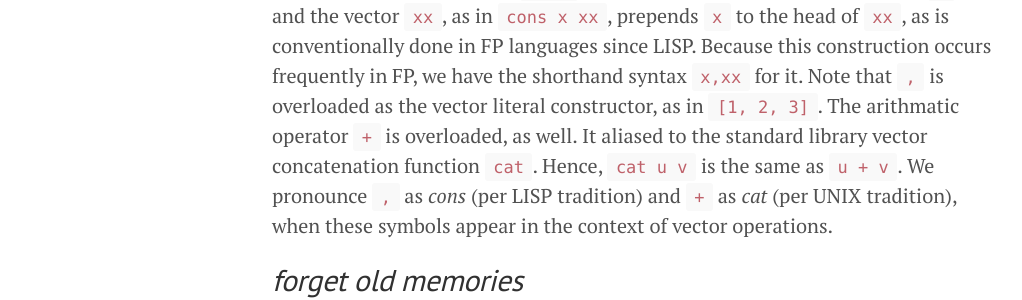
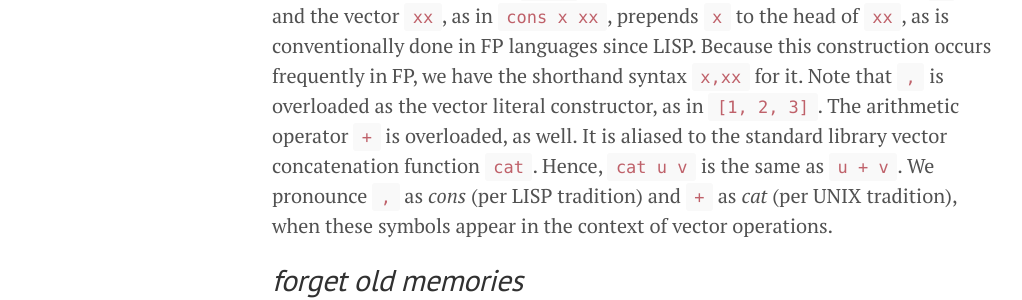
Before and after one commit to amenzwa/amenzwa.github.io, a Jekyll site: the page built from stem/PL/FortranModernisation.md, in a window 1280 px wide and 900 px high, scrolled down 22958 px. Shown: the part 168-468 px from the top of the window, without its empty margins (8-1030 px from the left). Built offline with Jekyll 4.4.1, drawn with Linux system fonts in a browser that asks for light colours; our own code applies the rules of GitHub Pages for plain Markdown files; formulas are drawn with MathJax 3; some of the changed text lies outside the part shown.

Commit message:
correct type alias syntax

````diff
--- a/stem/PL/FortranModernisation.md
+++ b/stem/PL/FortranModernisation.md
@@ -257,7 +257,7 @@ recursive function qsort(x) result(y)
 
 In this `qsort` implementation, the formal parameter `[]` in the first clause pattern matches an empty vector argument. Since a sorted version of an empty vector is just an empty vector, the first clause simply returns the value `[]`. The formal parameter `x,xx` in the second clause pattern matches a non-empty vector argument, with the variable `x` bound to the first element, and the variable `xx` bound to the rest of the elements. The `[l | l ← xx, l < x]` is the vector comprehension syntax that is an analogue of the $L =$ {$ l \mid l ∈ X, l \lt x$} [set comprehension](https://en.wikipedia.org/wiki/Set-builder_notation) notation in mathematics. This phrase dynamically constructs a vector that holds the filtered elements of `xx` that are less than the pivot element `x`. Likewise, the vector `[g | g ← xx, g ≥ x]`, or its analogue the set $G = ${$g \mid g ∈ X, g \ge x$}, holds the filtered elements of `xx` that are greater than or equal to `x`. Then, the sorted lesser vector, the singleton vector  `[x]` that contains the pivot element `x`, and the sorted greater vector are concatenated into the resultant vector using the `+` operator, and this result is returned from the second clause. This version of `qsort` reads like a mathematical description of the algorithm. Proximity to mathematical discourse, not hardware bits, is the driving force behind FP languages. And a scientific DSL, like Fortran, should adopt this design.
 
-In the `x,xx` syntax above, the operator `,` is aliased to the standard library vector constructor function `cons`. Applying this function to the element `x` and the vector `xx`, as in `cons x xx`, prepends `x` to the head of `xx`, as is conventionally done in FP languages since LISP. Because this construction occurs frequently in FP, we have the shorthand syntax `x,xx` for it. Note that `,` is overloaded as the vector literal constructor, as in `[1, 2, 3]`. The arithmatic operator `+` is overloaded, as well. It aliased to the standard library vector concatenation function `cat`. Hence, `cat u v` is the same as `u + v`. We pronounce `,` as *cons* (per LISP tradition) and `+`  as *cat* (per UNIX tradition), when these symbols appear in the context of vector operations.
+In the `x,xx` syntax above, the operator `,` is aliased to the standard library vector constructor function `cons`. Applying this function to the element `x` and the vector `xx`, as in `cons x xx`, prepends `x` to the head of `xx`, as is conventionally done in FP languages since LISP. Because this construction occurs frequently in FP, we have the shorthand syntax `x,xx` for it. Note that `,` is overloaded as the vector literal constructor, as in `[1, 2, 3]`. The arithmetic operator `+` is overloaded, as well. It is aliased to the standard library vector concatenation function `cat`. Hence, `cat u v` is the same as `u + v`. We pronounce `,` as *cons* (per LISP tradition) and `+`  as *cat* (per UNIX tradition), when these symbols appear in the context of vector operations.
 
 ## *forget old memories*
 
@@ -635,7 +635,7 @@ There is a finer point about the way the standard library defines the primitive
 Next, using the `Matrix` dependent type from the standard library, we can define a $2 \times 3$ matrix of $\mathbb{R}$-typed elements that are automatically initialised to $0.0$, as follows.
 
 ```
-Matrix 𝛼 (m, n : ℕ) : [𝛼 m n]
+[𝛼 m n] : Matrix 𝛼 (m, n : ℕ)
 
 y = [ℝ 2 3] ## elements automatically initialised to 0.0
 ```
@@ -736,7 +736,7 @@ But unlike Fortran that uses arrays exclusively and unlike other FP languages th
 ***vectors***—A vector is a fixed-size 1D sequence of values. The `Vector` dependent type is defined in the standard library. It is parameterised with a type parameter $𝛼$ and it is indexed with size `n`. A zero-size vector, written `[]`, is like the empty list in other FP languages. A zero-size vector can be used like the common, variable-length list. And in keeping with the FP tradition, we add elements to the head of the vector with the syntax `x,xx` (syntactic sugar for `cons x xx`), where `x` is the new element and the `xx` is the existing vector of the same element type.
 
 ```
-Vector 𝛼 (n : ℕ) : [𝛼 n]
+[𝛼 n] : Vector 𝛼 (n : ℕ)
 𝕍 : Vector
 ```
 
@@ -772,7 +772,7 @@ x[~i] ## subvector of elements from x[0] to x[i]
 ***matrices***—A matrix is a fixed-size 2D grid of values.
 
 ```
-Matrix 𝛼 (m, n : ℕ) : [𝛼 m n]
+[𝛼 m n] : Matrix 𝛼 (m, n : ℕ)
 𝕄 : Matrix
 ```
 
@@ -799,7 +799,7 @@ y[-i,-j] ## matrix element
 ***tensors***—A tensor is a fixed-size, multi-dimensional sequence of values. A 3D cube tensor is defined thus.
 
 ```
-Tensor3 𝛼 (l, m, n : ℕ) : [𝛼 l m n]
+[𝛼 l m n] : Tensor3 𝛼 (l, m, n : ℕ)
 𝕋3 : Tensor3
 ```
 
@@ -828,7 +828,7 @@ Because the tensor access syntax is just a natural extension of the matrix acces
 The sequence syntax extends to higher dimensions. For example, a 6D tensor is defined as follows.
 
 ```
-Tensor6 𝛼 (i, j, k, l, m, n : ℕ) : [𝛼 i j k l m n]
+[𝛼 i j k l m n] : Tensor6 𝛼 (i, j, k, l, m, n : ℕ)
 𝕋6 : Tensor6
 ```
 
````
Also changed, not shown: other parts of stem/PL/FortranModernisation.md (+1 -1 lines).
